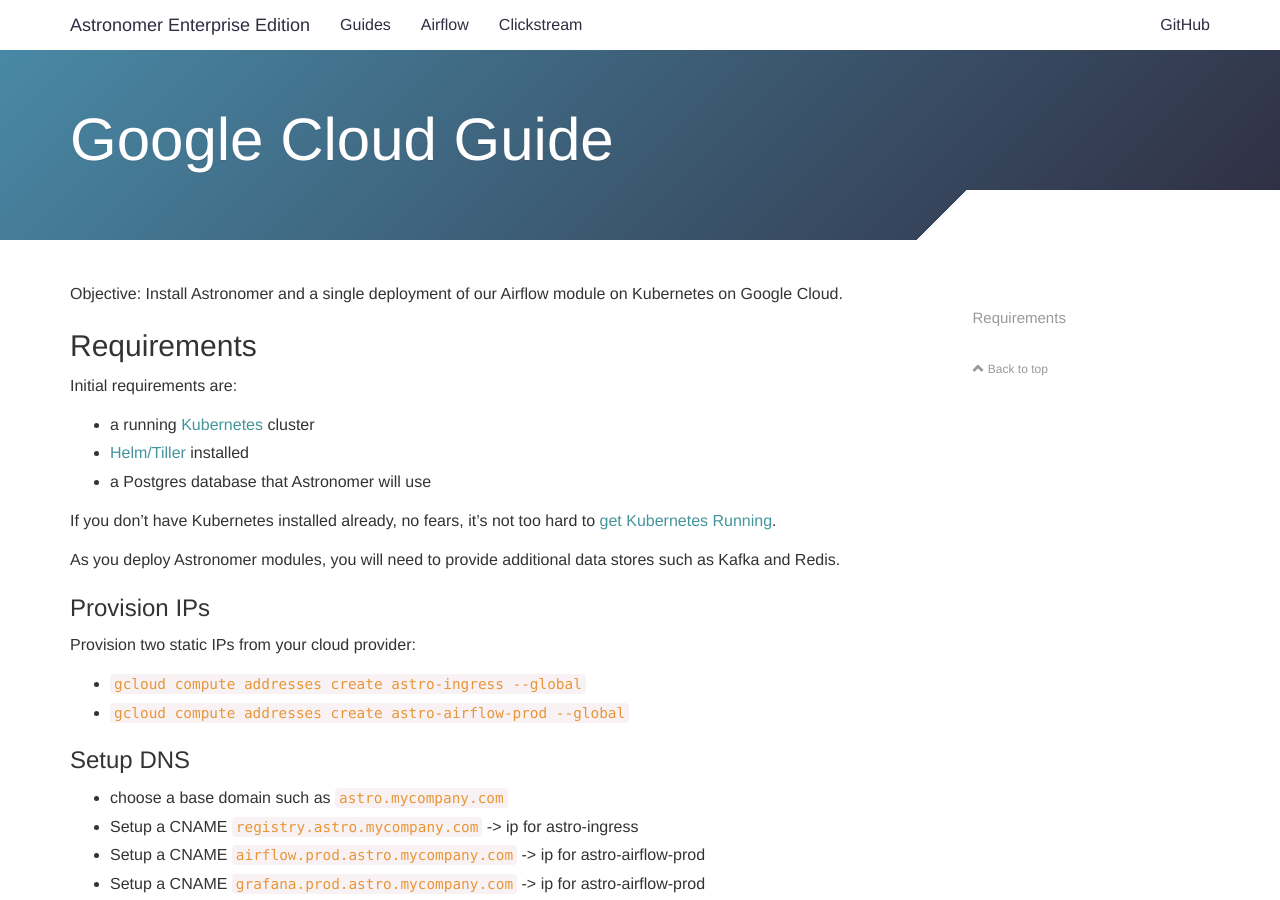
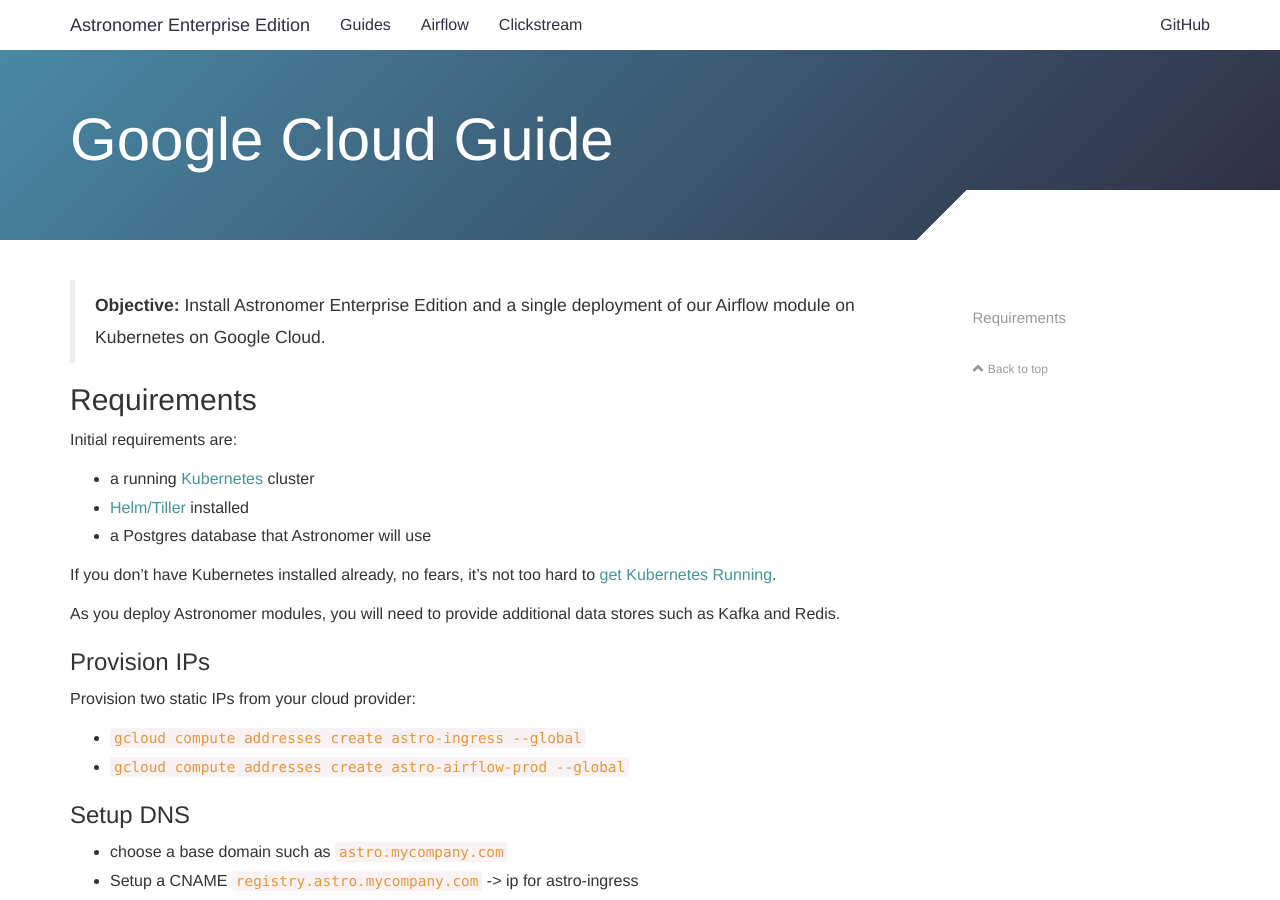
Before and after one commit to skynet/astronomer-ee, a Jekyll site: the page built from docs/pages/guides/google-cloud.md, in a window 1280 px wide and 900 px high. Built offline with Jekyll 4.4.1, drawn with Linux system fonts in a browser that asks for light colours; nearby versions of some CDN libraries; comment, search, counter and statistics services are not loaded.

Commit message:
Update first line

```diff
--- a/docs/pages/guides/google-cloud.md
+++ b/docs/pages/guides/google-cloud.md
@@ -5,8 +5,9 @@ permalink: /guides/google-cloud/
 hide: true
 ---
 
-Objective: Install Astronomer and a single deployment of our
-Airflow module on Kubernetes on Google Cloud.
+> **Objective:** Install Astronomer Enterprise Edition and
+a single deployment of our Airflow module
+on Kubernetes on Google Cloud.
 
 ## Requirements
 
```
